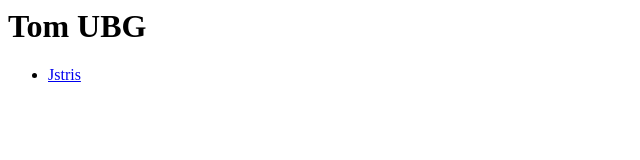
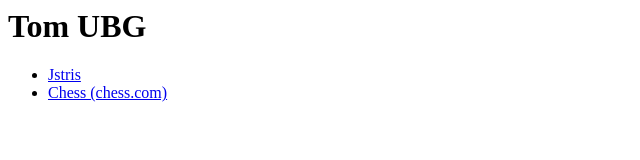
Before and after one commit to TestingOnMonday/ubg, a plain HTML site: page index.html in a window 1280 px wide. Shown: the whole page, without its empty margins (0-640 px from the left). Drawn offline with Linux system fonts and the light colour scheme.

Commit message:
Update index.html

```diff
--- a/index.html
+++ b/index.html
@@ -5,4 +5,5 @@
 <h1>Tom UBG</h1>
 <ul>
   <li><a href="https://testingonmonday.github.io/ubg/player/jstris">Jstris</a>
+  <li><a href="https://testingonmonday.github.io/ubg/player/chess">Chess (chess.com)</a>
 </body>
```
